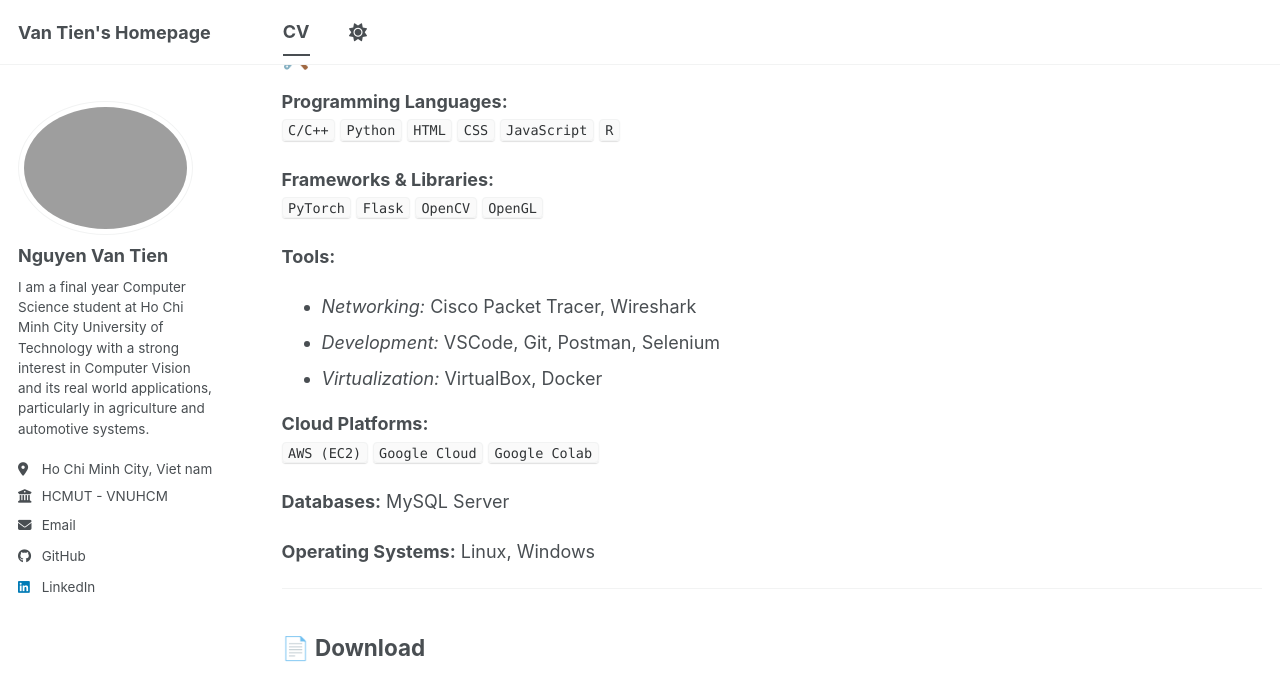
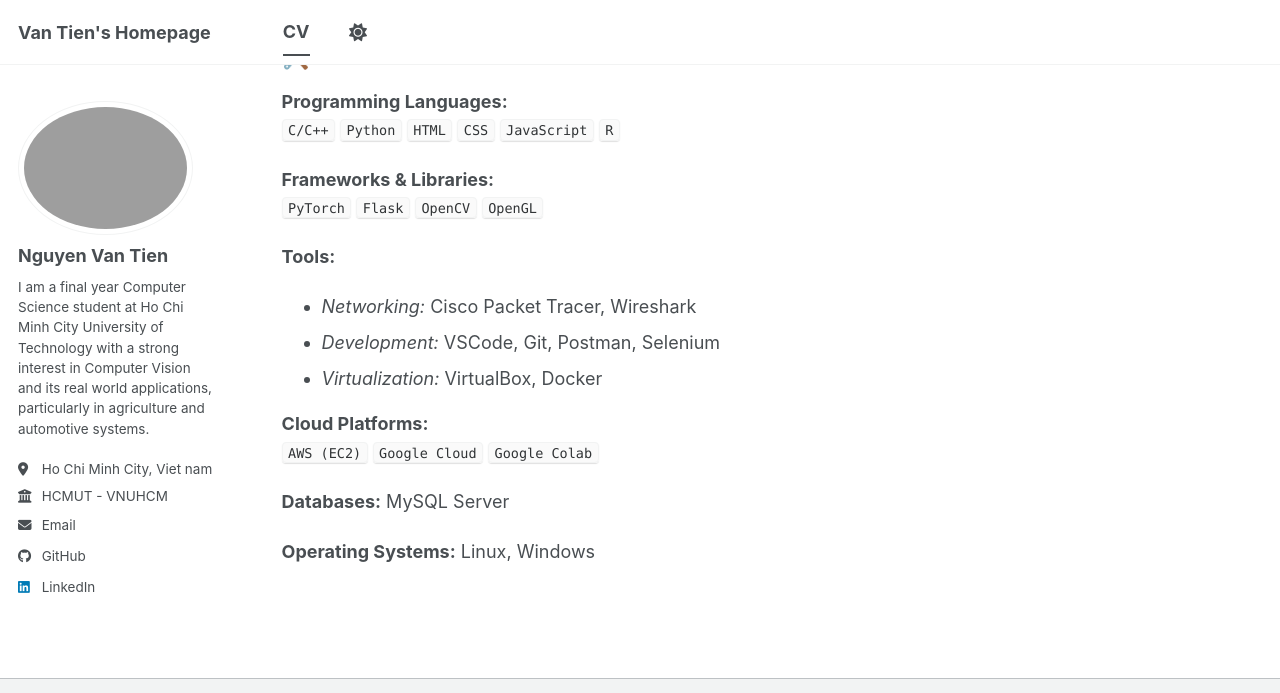
Before and after one commit to vantien06/vantien06.github.io, a Jekyll site: the page built from _pages/cv.md, in a window 1280 px wide and 900 px high, scrolled down 1945 px, cut to the strip 0-693 px from the top of the window. Built offline with Jekyll 4.4.1, drawn with Linux system fonts in a browser that asks for light colours; a script bundle is joined from its source files by our own code; library files that are not in the unit come from our copies.

Commit message:
delete download CV

```diff
--- a/_pages/cv.md
+++ b/_pages/cv.md
@@ -89,7 +89,3 @@ redirect_from:
 **Databases:** MySQL Server
 
 **Operating Systems:** Linux, Windows
-
----
-
-## 📄 Download
```
